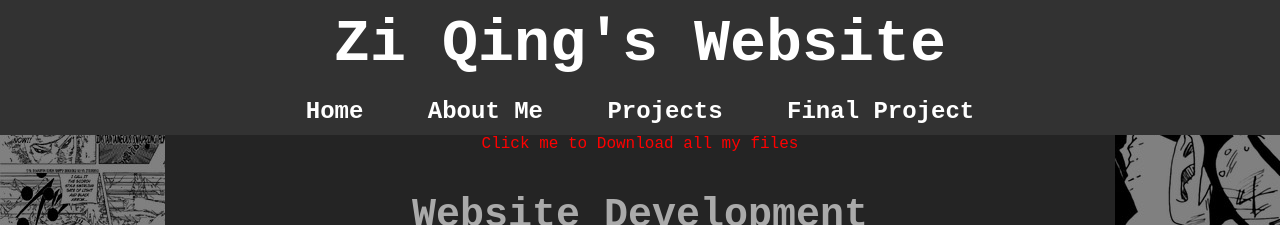
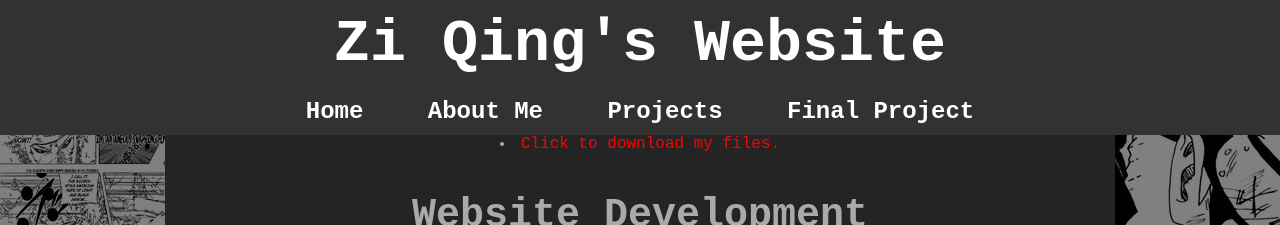
Before and after one commit to ZiQingggg/EP1000, a plain HTML site: page projects.html in a window 1280 px wide. Shown: the top 225 px of the page. Drawn offline with Linux system fonts and the light colour scheme.

Commit message:
Add files via upload

```diff
--- a/projects.html
+++ b/projects.html
@@ -36,7 +36,7 @@
       <div class="main">
 
 
-        <a href="tutorial&assignment_downloads.zip">Click me to Download all my files</a>
+        <li><a class="selected" href="https://drive.google.com/drive/u/0/folders/1gWZ9562BIDPs_lopvWvZzYQwo-grCExm">Click to download my files.</a></li>
 
         <h2><b>Website Development</b></h2>
         <p>For my first website we were told to watch a video by Jake Wright explaining how to make a basic webpage and based on what I learned from the video as you can see below in the image although it looks very simple I actually had a pretty hard time following along since it was first my time creating a website so along the way I think Mr Rodney sort of knew the whole class were having a hard time starting out so he gave us a starting point by explaining and showing us how to properly start a html doc and intoducing some shortcut tools and also at the same time told us to start slow and learn from basics first which after a few attempts and multiple times of rewatching Jake Wright's videos and copying and pasting of w3 schools I finally created my website.</p>
```
